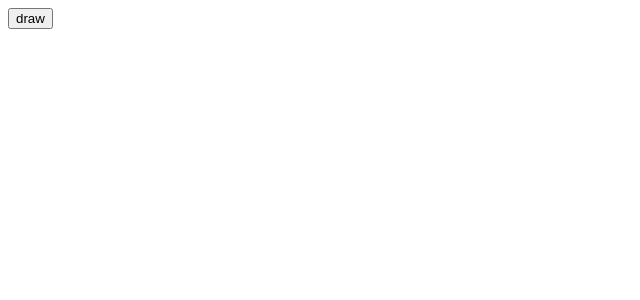
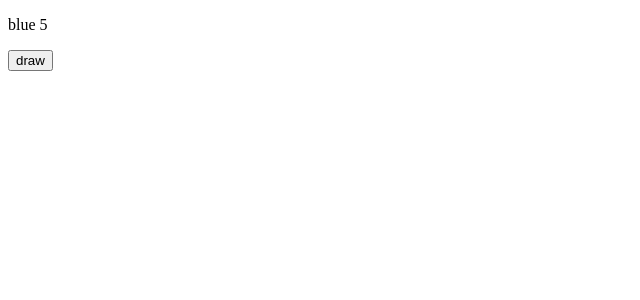
Before and after one commit to gdeater/UNO, a React (Vite) app: page / in a window 1280 px wide. Both pictures are taken after a click on the button "draw". Shown: the top 300 px of the page, without its empty margins (0-640 px from the left). Built offline with nearby package versions, Linux system fonts and the light colour scheme.

Commit message:
added the displayment of the cards

```diff
--- a/src/App.jsx
+++ b/src/App.jsx
@@ -1,9 +1,11 @@
 import DrawCardButton from "./game/drawCardButton";
+import Display from "./game/display";
 import { useState } from "react";
 function App(){
   const [pack,setPack] = useState([]);
   return(
     <div>
+      <Display pack={pack}/>
       <DrawCardButton setPack={setPack} pack={pack}></DrawCardButton>
     </div>
   );
--- a/src/game/display.jsx
+++ b/src/game/display.jsx
@@ -1,7 +1,11 @@
 function Display({pack}){
     return(
         <div>
-            {pack.map()}
+            {pack.map((card,idx) => (
+                <p key={idx}>
+                    {`${card.color} ${card.number}`}
+                </p>
+            ))}
         </div>
     );
 }
--- a/src/game/drawCardButton.jsx
+++ b/src/game/drawCardButton.jsx
@@ -19,7 +19,6 @@ function DrawCardButton({setPack,pack}){
         setPack([...pack,{"color": color,
                           "number": num
         }])
-        console.log(pack);
     }
     return(
         <button onClick={() => getRandomCard()}>draw</button>
```
